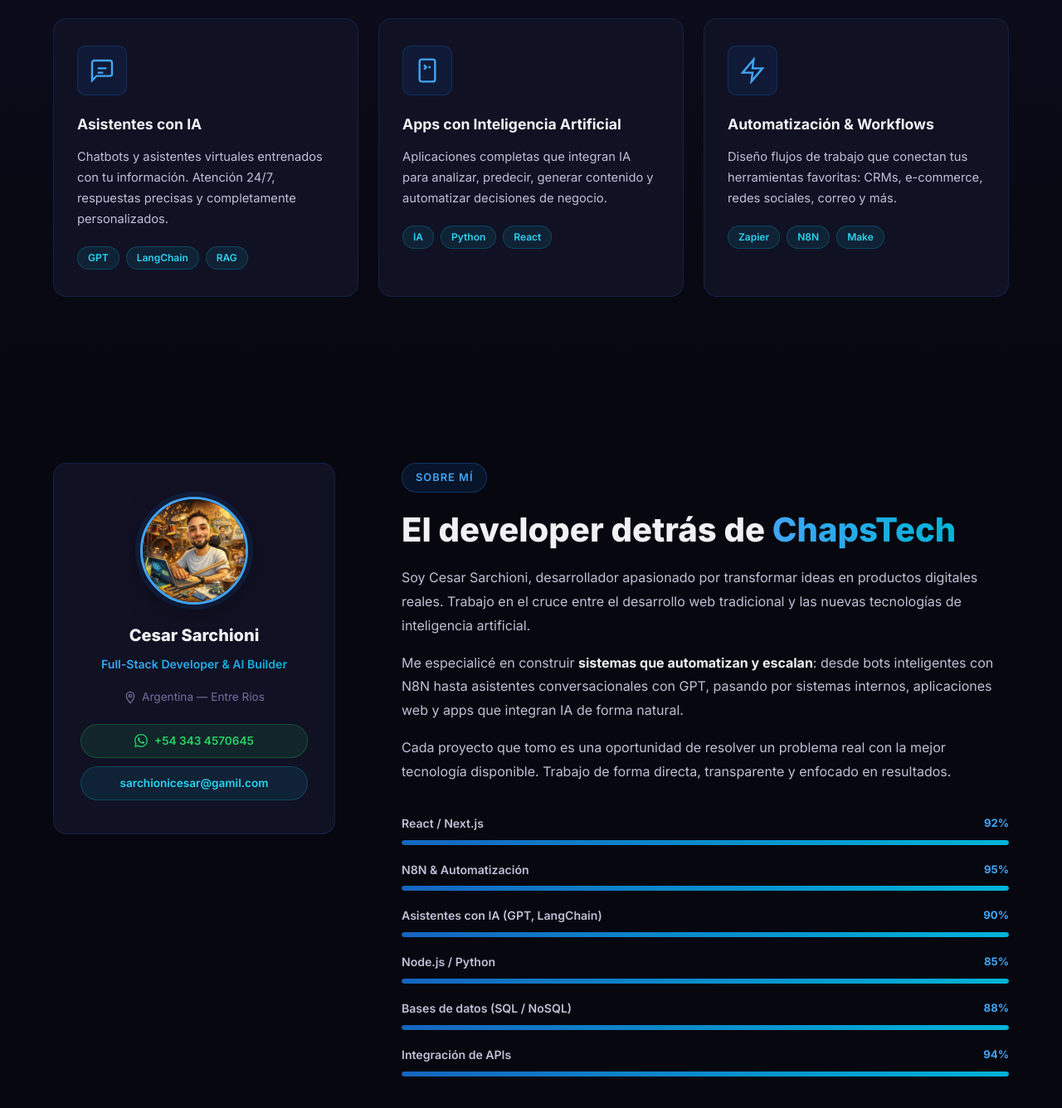
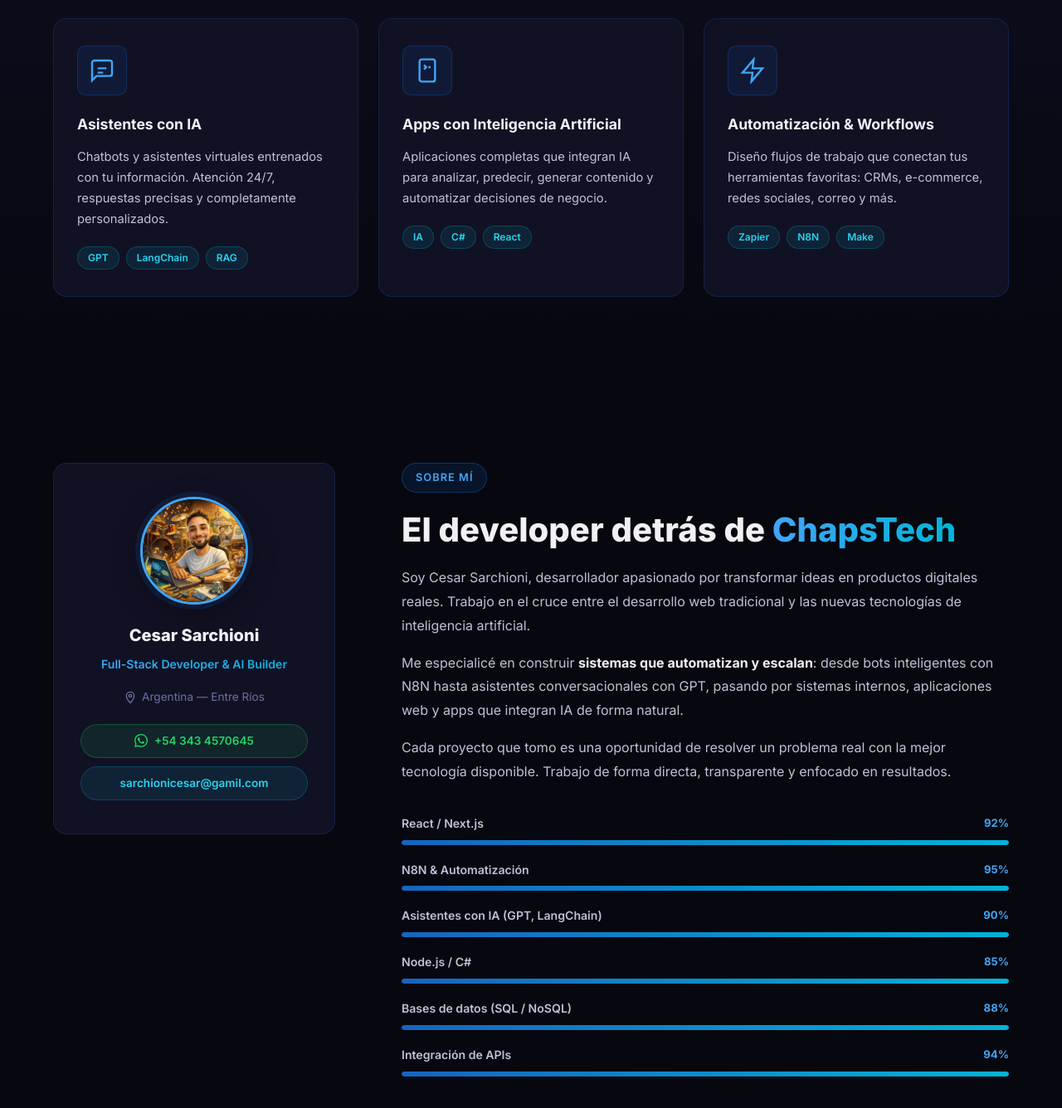
Before and after one commit to Chaps6590/ChapsTech, a React (Vite) app: page / in a window 1280 px wide. Shown: the part 1688-3024 px from the top of the page at 83% size. Built offline with nearby package versions, Linux system fonts and the light colour scheme.

Commit message:
fix: update programming language references from Python to C# in About and Services components

```diff
--- a/src/components/About.jsx
+++ b/src/components/About.jsx
@@ -2,7 +2,7 @@ const skills = [
   { name: 'React / Next.js', pct: 92 },
   { name: 'N8N & Automatización', pct: 95 },
   { name: 'Asistentes con IA (GPT, LangChain)', pct: 90 },
-  { name: 'Node.js / Python', pct: 85 },
+  { name: 'Node.js / C#', pct: 85 },
   { name: 'Bases de datos (SQL / NoSQL)', pct: 88 },
   { name: 'Integración de APIs', pct: 94 },
 ];
--- a/src/components/Services.jsx
+++ b/src/components/Services.jsx
@@ -57,7 +57,7 @@ const services = [
     ),
     title: 'Apps con Inteligencia Artificial',
     desc: 'Aplicaciones completas que integran IA para analizar, predecir, generar contenido y automatizar decisiones de negocio.',
-    tags: ['IA', 'Python', 'React'],
+    tags: ['IA', 'C#', 'React'],
   },
   {
     icon: (
```
